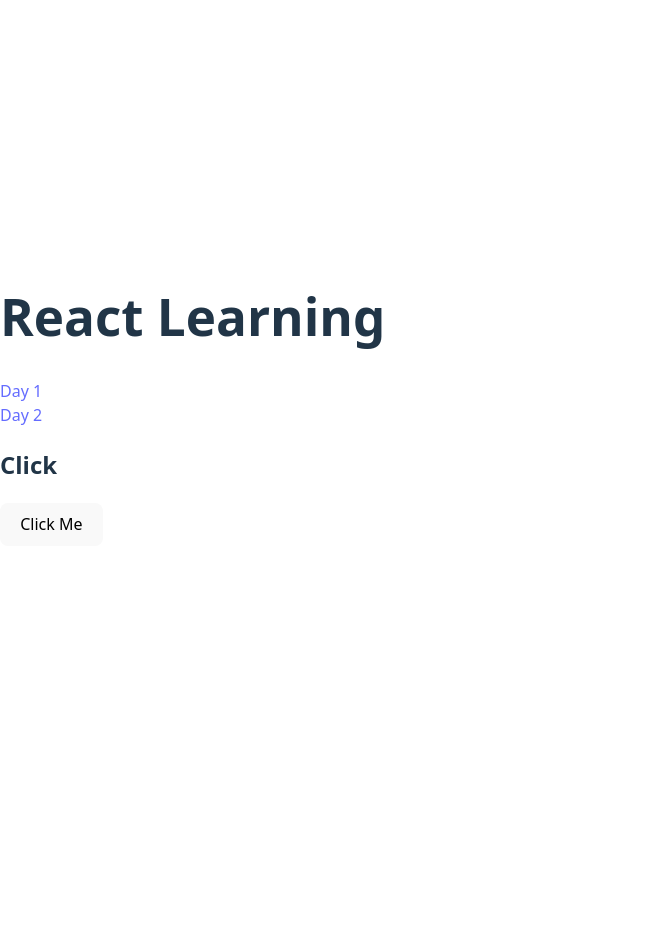
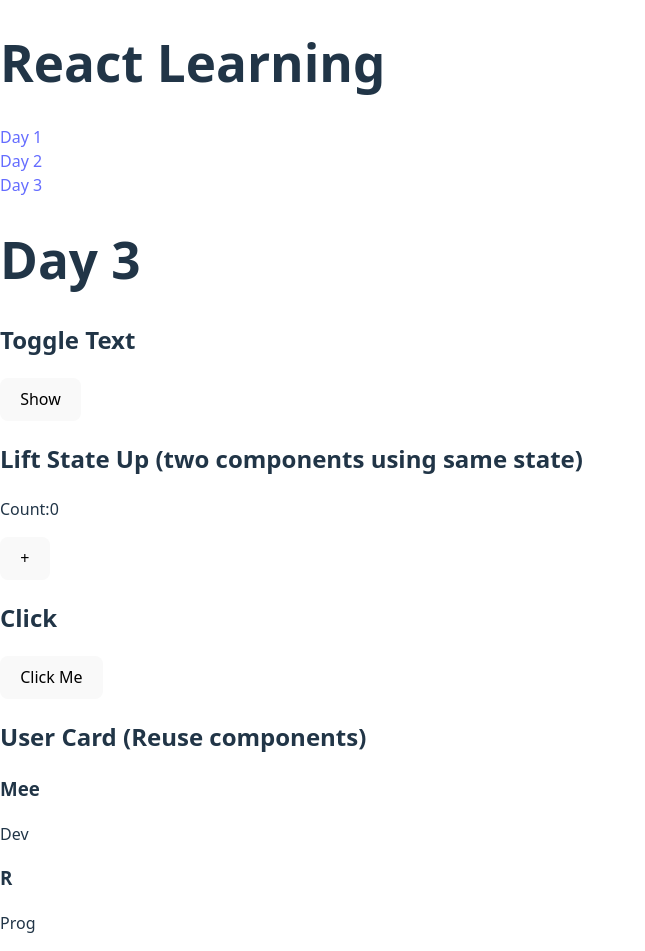
Before and after one commit to RiyonBASNET/react-learning, a React (Vite) app: page /day3 in a window 1280 px wide. Shown: the whole page, without its empty margins (0-645 px from the left). Before the commit the page ends 800 px from the top, so only its background shows below. Built offline with nearby package versions, Linux system fonts and the light colour scheme.

Commit message:
Day 3: Conditional rendering, component reuse, and lifting state up

```diff
--- a/src/App.jsx
+++ b/src/App.jsx
@@ -3,6 +3,8 @@ import { Routes, Route, Link } from "react-router-dom";
 import ClickExample from "./components/ClickExample";
 import Day1 from "./pages/Day1";
 import Day2 from "./pages/Day2";
+import Day3 from "./pages/Day3";
+import UserCard from "./components/UserCard";
 
 function App() {
   return (
@@ -10,17 +12,22 @@ function App() {
       <h1>React Learning</h1>
 
       <nav>
-        <Link to="/day1">Day 1</Link>
-        <br />
-        <Link to="/day2">Day 2</Link>
+        <Link to="/day1">Day 1</Link> <br />
+        <Link to="/day2">Day 2</Link> <br />
+        <Link to="/day3">Day 3</Link>
       </nav>
       <Routes>
         <Route path="/day1" element={<Day1 />} />
         <Route path="/day2" element={<Day2 />} />
+        <Route path="/day3" element={<Day3 />} />
       </Routes>
 
       <h2>Click</h2>
       <ClickExample />
+
+      <h2>User Card (Reuse components)</h2>
+      <UserCard name="Mee" role="Dev" />
+      <UserCard name="R" role="Prog" />
     </div>
   );
 }
--- /dev/null
+++ b/src/components/CounterButton.jsx
@@ -0,0 +1,5 @@
+function CounterButton({ setCount }) {
+  return <button onClick={() => setCount((c) => c + 1)}>+</button>;
+}
+
+export default CounterButton;
--- /dev/null
+++ b/src/components/CounterDiaplay.jsx
@@ -0,0 +1,5 @@
+function CounterDisplay({ count }) {
+  return <p>Count:{count}</p>;
+}
+
+export default CounterDisplay;
--- /dev/null
+++ b/src/components/CounterParent.jsx
@@ -0,0 +1,16 @@
+import { useState } from "react";
+
+import CounterButton from "./CounterButton";
+import CounterDisplay from "./CounterDiaplay";
+
+function CounterParent() {
+  const [count, setCount] = useState(0);
+
+  return (
+    <div>
+      <CounterDisplay count={count} />
+      <CounterButton setCount={setCount} />
+    </div>
+  );
+}
+export default CounterParent;
--- /dev/null
+++ b/src/components/ToggleText.jsx
@@ -0,0 +1,15 @@
+import { useState } from "react";
+
+function ToggleText() {
+  const [show, setShow] = useState(false);
+
+  return (
+    <div>
+      <button onClick={() => setShow(!show)}>{show ? "Hide" : "Show"}</button>
+
+      {show && <p>This text is visible</p>}
+    </div>
+  );
+}
+
+export default ToggleText;
--- /dev/null
+++ b/src/components/UserCard.jsx
@@ -0,0 +1,10 @@
+function UserCard({ name, role }) {
+  return (
+    <div>
+      <h3>{name}</h3>
+      <p>{role}</p>
+    </div>
+  );
+}
+
+export default UserCard;
--- /dev/null
+++ b/src/pages/Day3.jsx
@@ -0,0 +1,16 @@
+import ToggleText from "../components/ToggleText";
+import CounterParent from "../components/CounterParent";
+function Day3() {
+  return (
+    <div>
+      <h1>Day 3</h1>
+
+      <h2>Toggle Text</h2>
+      <ToggleText />
+
+      <h2>Lift State Up (two components using same state)</h2>
+      <CounterParent />
+    </div>
+  );
+}
+export default Day3;
```
